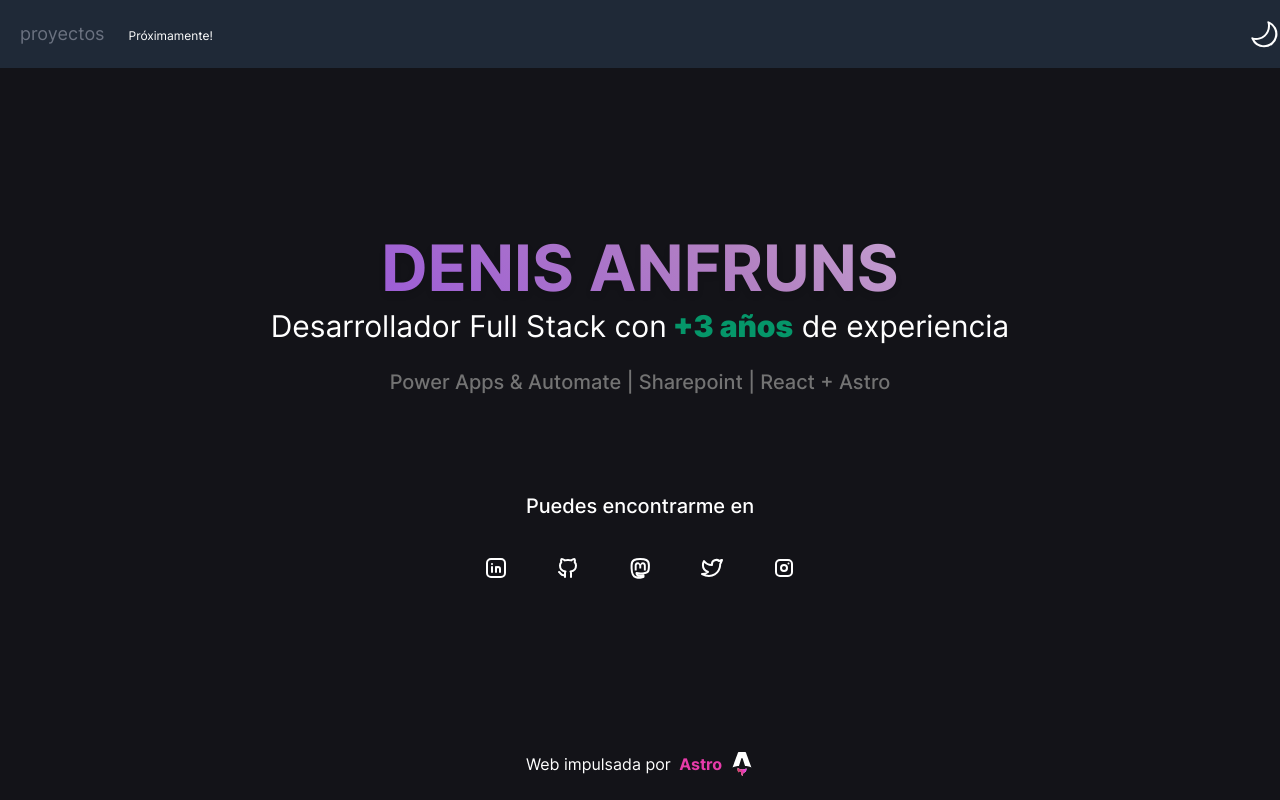
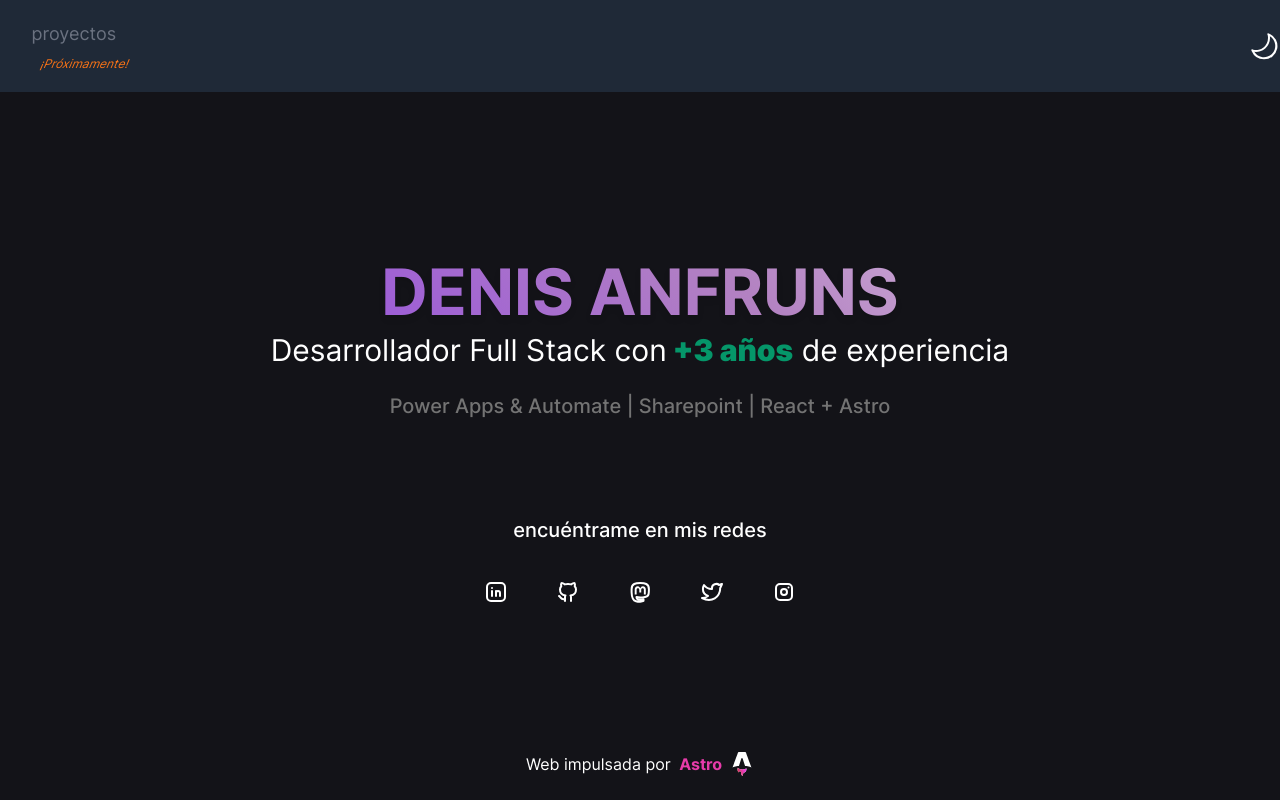
Before and after one commit to hunkstalker/denis-anfruns, an Astro site: page / in a window 1280 px wide. Built offline with nearby package versions, Linux system fonts and the light colour scheme; Astro itself is replaced by a stand-in of ours.

Commit message:
Refactor NavButton and Nav components for improved layout and accessibility; update text for clarity

```diff
--- a/src/components/Nav.astro
+++ b/src/components/Nav.astro
@@ -6,8 +6,9 @@ import SwitchBtnThemeMode from './SwitchBtnThemeMode.astro'
 	<div class="container flex items-center justify-between">
 
 		<div class="inline-flex gap-5 md:gap-1">
-			<NavButton text='proyectos' link='/' enabledBtn={false} />
-			<p class="mt-7 Monsterrat text-xs xs:text-xs md:text-md rounded-lg">Próximamente!</p>
+			<div class="text-center">
+				<NavButton text='proyectos' link='/' enabledBtn={false}/>
+			</div>
 		</div>
 
 		<div class="flex gap-20">
--- a/src/components/NavButton.astro
+++ b/src/components/NavButton.astro
@@ -16,6 +16,7 @@ const { text, link, enabledBtn } = Astro.props;
     ]}
     href={link} title='Mis proyectos'>{text}
   </a>
+  {!enabledBtn && (<p class="mt-2 ml-5 text-orange-500 italic Monsterrat text-xs xs:text-xs md:text-md rounded-lg">¡Próximamente!</p>)}
 </div>
 
 <style>
--- a/src/pages/index.astro
+++ b/src/pages/index.astro
@@ -31,7 +31,7 @@
 		<h1 class="text-gradient drop-shadow-md text-[4rem] sm:text-[4rem] lg:text-[4rem] leading-[80px] font-bold">DENIS ANFRUNS</h1>
 		<p class="lg:text-3xl">Desarrollador Full Stack con<span class="font-black text-emerald-600"> +{expYears} años</span> de experiencia</p>
 		<p class="lg:text-xl mt-6 text-neutral-500 font-medium">Power Apps & Automate | Sharepoint | React + Astro</p>
-		<p class="lg:text-xl mt-24 font-medium">Puedes encontrarme en</p> <SocialLinks />
+		<p class="lg:text-xl mt-24 font-medium">encuéntrame en mis redes</p> <SocialLinks />
 	</header>
 	<main>
 		<!-- <Card></Card> -->
```
